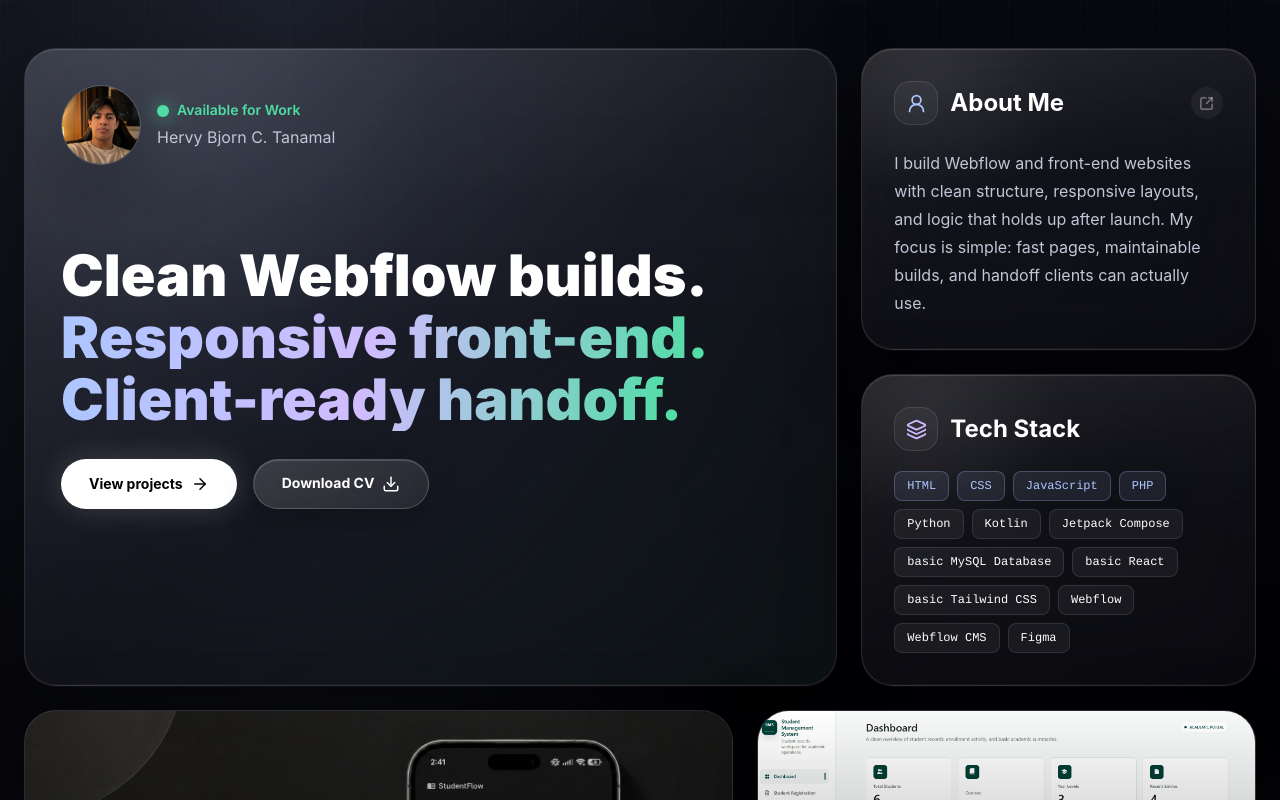
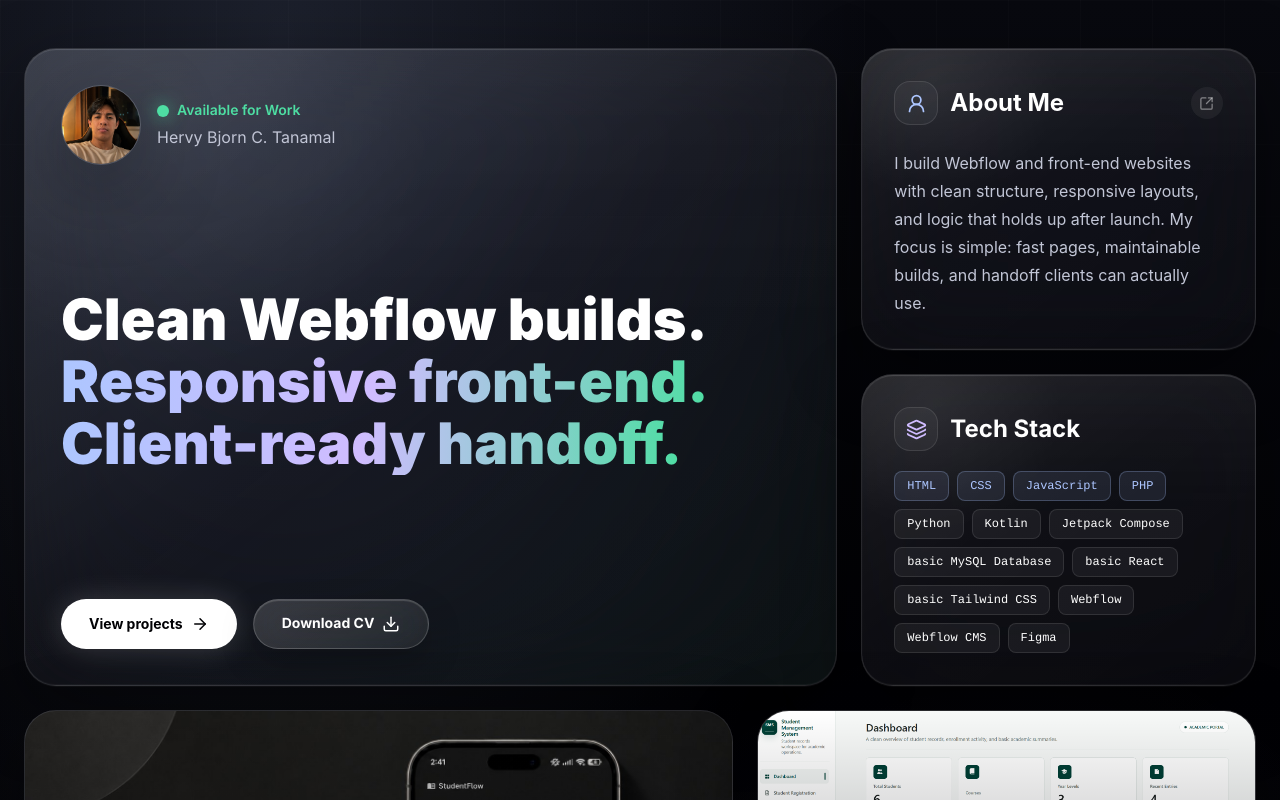
Before and after one commit to Beeejooorn/My-Portfolio, a React (Vite) app: page / in a window 1280 px wide. Shown: the top 800 px of the page. Built offline with nearby package versions, Linux system fonts and the light colour scheme.

Commit message:
fix space layout in hero card

```diff
--- a/src/components/HeroCard.jsx
+++ b/src/components/HeroCard.jsx
@@ -5,7 +5,7 @@ export default function HeroCard({ profile, onViewProjects }) {
   return (
     <GlassCard
       as="section"
-      className="relative flex min-h-[430px] min-w-0 flex-col justify-start gap-14 overflow-hidden p-7 sm:gap-16 sm:p-9 lg:col-span-8 lg:row-span-2 lg:min-h-[468px] lg:gap-20"
+      className="relative flex min-h-[430px] min-w-0 flex-col justify-between gap-8 overflow-hidden p-7 sm:p-9 lg:col-span-8 lg:row-span-2 lg:min-h-[468px]"
       initial={{ opacity: 0, y: 18 }}
       animate={{ opacity: 1, y: 0 }}
       transition={{ duration: 0.55, ease: [0.22, 1, 0.36, 1] }}
@@ -37,7 +37,7 @@ export default function HeroCard({ profile, onViewProjects }) {
         </div>
       </div>
 
-      <div className="relative z-10 max-w-4xl">
+      <div className="relative z-10 flex flex-1 items-center">
         <h1
           id="hero-title"
           className="max-w-[780px] text-[2.28rem] font-black leading-[1.08] text-white sm:text-[3rem] lg:text-[3.42rem] xl:text-[3.58rem]"
@@ -50,8 +50,9 @@ export default function HeroCard({ profile, onViewProjects }) {
             <span className="text-gradient inline-block"> Client-ready handoff.</span>
           </span>
         </h1>
+      </div>
 
-        <div className="mt-7 flex min-w-0 flex-col gap-4 sm:flex-row sm:flex-wrap">
+      <div className="relative z-10 flex min-w-0 flex-col gap-4 sm:flex-row sm:flex-wrap">
         <button
           type="button"
           onClick={onViewProjects}
@@ -69,7 +70,6 @@ export default function HeroCard({ profile, onViewProjects }) {
           <Download size={18} aria-hidden="true" />
         </a>
       </div>
-      </div>
     </GlassCard>
   );
 }
```
Lines whose indentation alone changed are shown as unchanged.
